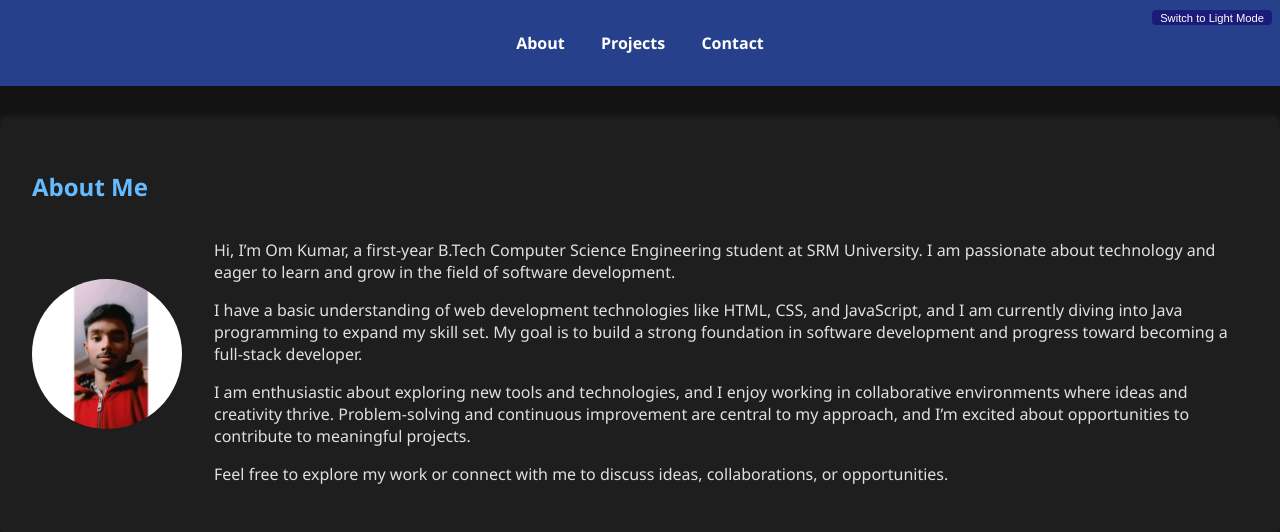
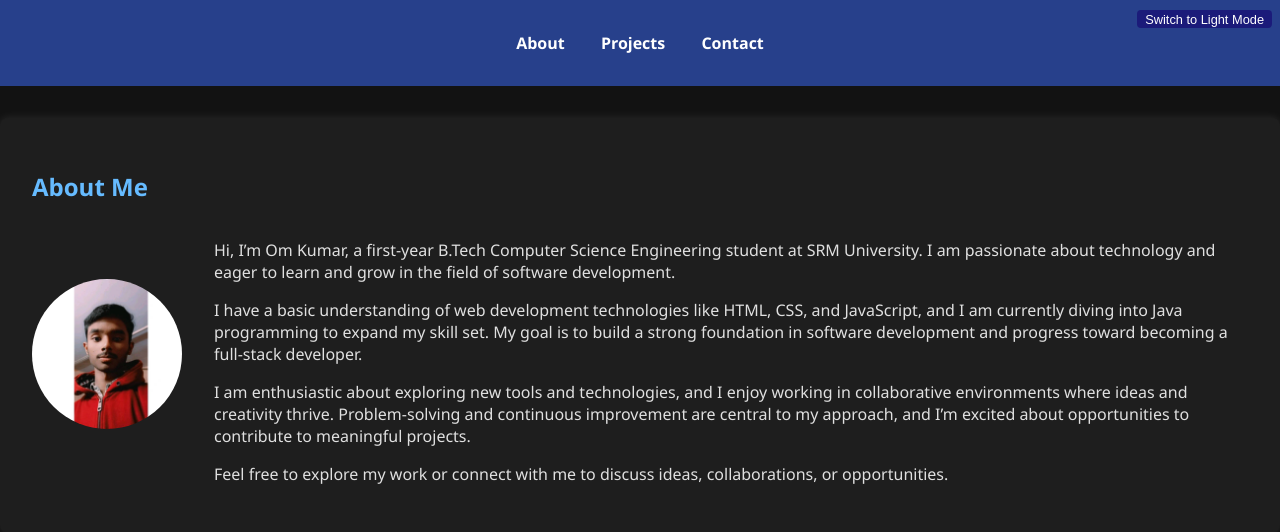
Before and after one commit to omkumar0417/portfolio, a PHP site: page / in a window 1280 px wide. Shown: the top 532 px of the page. Run offline with PHP 8.4, Linux system fonts and the light colour scheme.

Commit message:
Updated the website with new changes

```diff
--- a/styles.css
+++ b/styles.css
@@ -51,7 +51,7 @@ nav ul li a:hover {
     color: white;
     border: none;
     padding: 0.1rem 0.5rem;
-    font-size: 0.7rem;
+    font-size: 0.8rem;
     cursor: pointer;
     border-radius: 4px;
     position: absolute;
```
